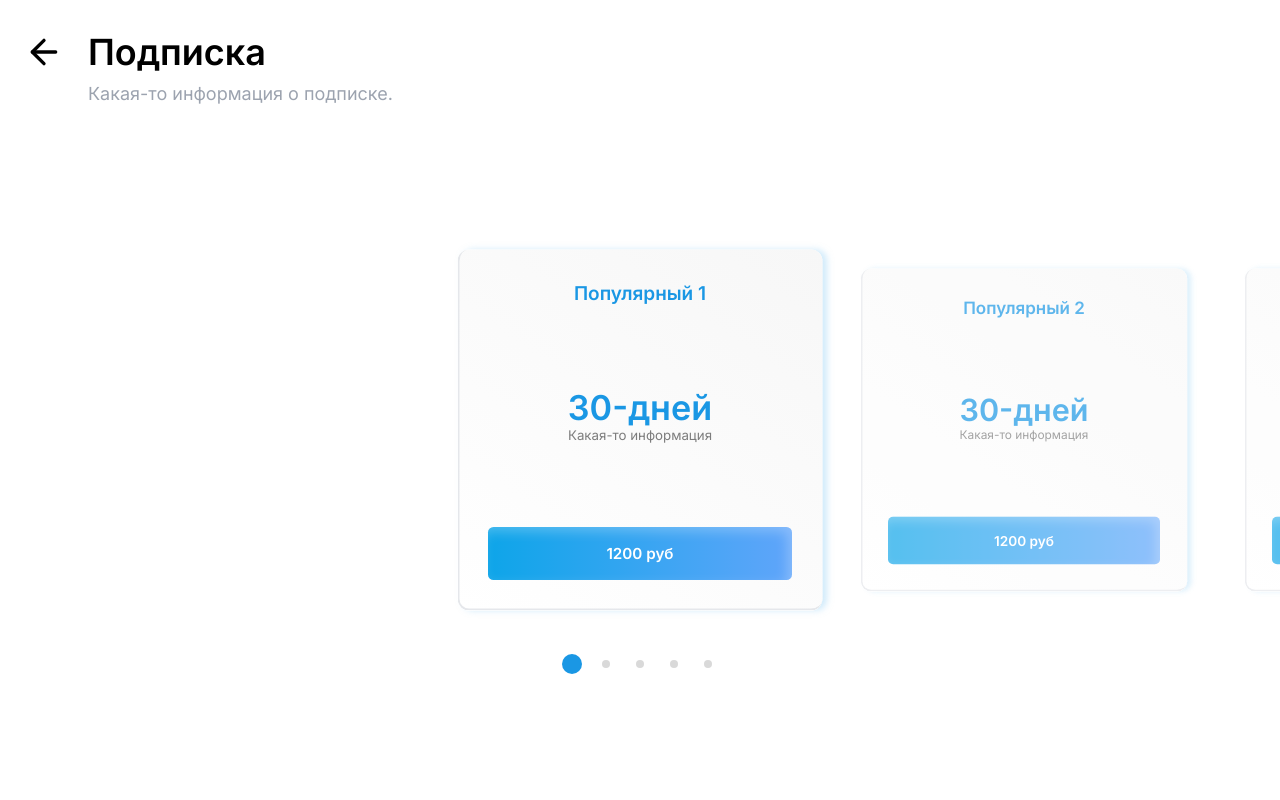
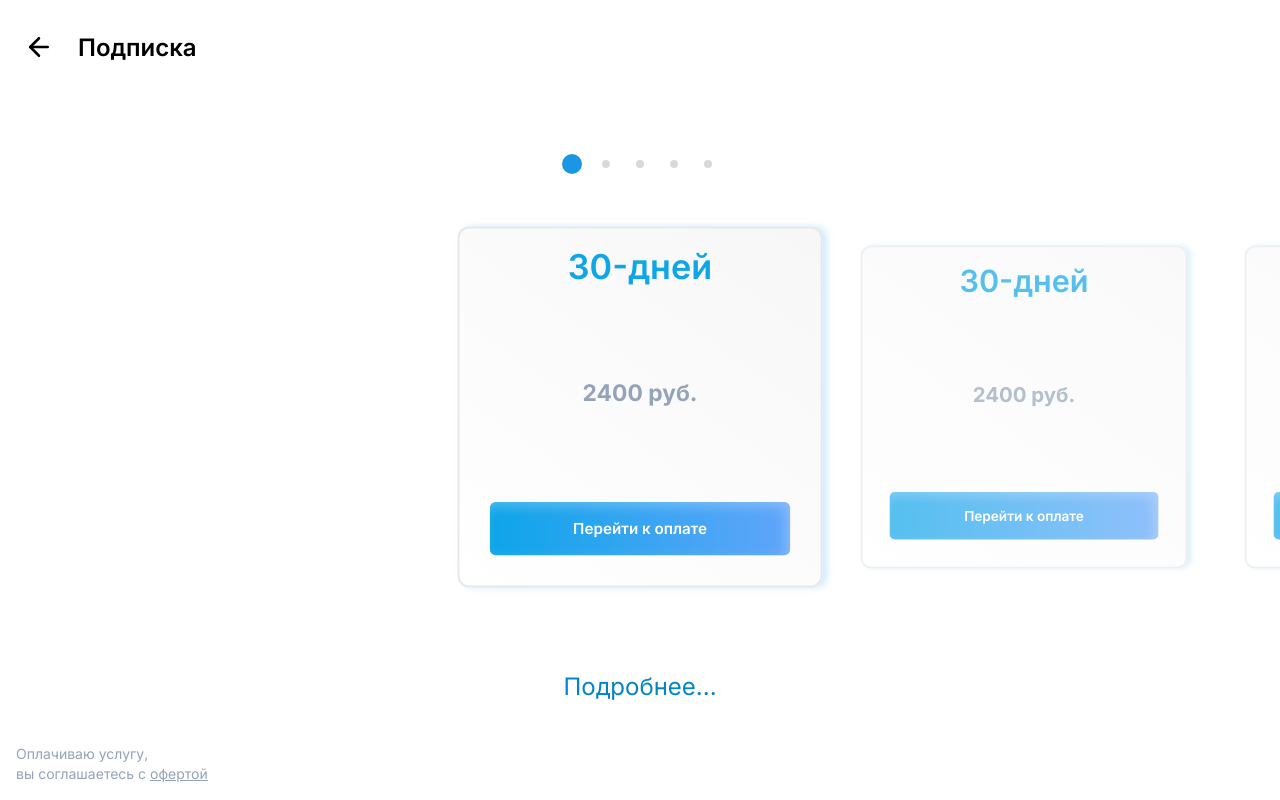
Before and after one commit to VladislavYarikov/sami-paywall, a SvelteKit app: page / in a window 1280 px wide. Built offline with nearby package versions, Linux system fonts and the light colour scheme.

Commit message:
About section added

```diff
--- a/src/routes/+page.svelte
+++ b/src/routes/+page.svelte
@@ -1,11 +1,33 @@
 <script lang="ts">
     import { onMount } from "svelte";
-    import { ArrowLeft } from "lucide-svelte";
+    import { ArrowLeft, ChevronUp } from "lucide-svelte";
+	  import { fade } from "svelte/transition";
+
+
+    let open = $state(false);
+    let listScrollAnimationTime = 500;
+
+
 
     onMount(() => {
       const container = document.querySelector(".scroll-container") as HTMLElement;
       const items = document.querySelectorAll(".scroll-item") as NodeListOf<HTMLElement>;
       const dots = document.querySelectorAll(".scroll-dot") as NodeListOf<HTMLElement>;
+
+        $effect (() => {
+          if (open) {
+            setTimeout(() => {window.scrollBy({
+                top: window.outerHeight/2,
+                behavior: "smooth",
+            });
+            console.log()
+          }, listScrollAnimationTime/2)
+          }
+        });
+
+        window.addEventListener("scroll", () => {
+          if(window.scrollY == 0) open = false;
+        });
 
           function updateSizes() {
             const containerCenter = container.clientWidth / 2;
@@ -48,8 +70,6 @@
             });
           }
 
-
-
         function scrollToItem(event: MouseEvent) {
           const target = event.currentTarget as HTMLElement;
           const containerCenter = container.clientWidth / 2;
@@ -75,56 +95,93 @@
     });
   </script>
 
-  <section class="pt-8 px-6 flex flex-row gap-6">
-    <ArrowLeft size={40} color="#000000" />
+  <section class="pt-8 px-6 flex flex-row gap-6
+  absolute top-0 justify-center">
+      <ArrowLeft size={30} color="#000000" />
       <div class="flex flex-col gap-2">
-        <h1 class="text-4xl font-inter font-semibold">Подписка</h1>
-        <h1 class="text-gray-400 text-lg font-inter">Какая-то информация о подписке.</h1>
+          <h1 class="text-2xl font-inter font-semibold">Подписка</h1>
       </div>
     </section>
 
-  <section class="absolute w-[100vw] top-[30%]
-  flex flex-col items-center justify-center gap-10">
+  <section class="min-h-[100vh] relative flex flex-col pb-6">
+
+      <div class="flex flex-col flex-grow items-center justify-between pt-[20vh]
+      transition-all duration-100">
+        <!-- Dots -->
+        <div class="w-[25vw] max-w-36 flex flex-row justify-between pb-10">
+          {#each Array(5) as _, index}
+            <div class="scroll-dot h-2 w-2 bg-slate-200 transition-all duration-300 rounded-full"></div>
+          {/each}
+        </div>
+
         <div
           class="scroll-container w-full overflow-x-auto flex snap-x snap-mandatory scrollbar-hide px-[50%] scroll-smooth"
         >
+          <!-- The card -->
           {#each Array(5) as _, index}
             <div
               class="relative shadow-[rgba(163,_215,_248,_0.5)_5px_0px_6.4px_0px]
               overflow-hidden
               transition-opacity duration-100 scroll-item snap-center
-      bg-red-500 text-white text-center w-[65vw] max-w-96 p-8
+              border-2 text-white text-center w-[65vw] max-w-96 p-8 pt-5
               flex-col rounded-xl flex-shrink-0 h-[380px] flex items-center justify-between cursor-pointer"
               style="background: linear-gradient(35deg,  #ffffff, #f7f7f7);"
             >
-      <!-- Blue Border at Bottom Left -->
-      <!-- Pseudo-element to create the smooth left and bottom border transition -->
-  <div class="absolute bottom-0 left-0
-  rounded-xl border-l-2 border-b-2 border-[linear-gradient(to_right,black_50%,transparent_100%)]
-  h-full w-full "></div>
 
-      <h1 class="text-[#1A97E4] text-xl font-inter font-semibold">
-        Популярный {index + 1}
+              <h1 class="text-sky-500  text-4xl font-inter font-semibold">30-дней</h1>
+              <h1 class="text-slate-400 text-2xl font-inter font-bold">
+                2400 руб.
               </h1>
-      <div>
-        <h1 class="text-[#1A97E4] text-4xl font-inter font-semibold">30-дней</h1>
-        <h1 class="text-[#7D7D7D] text-sm font-inter font-medium">
-          Какая-то информация
-        </h1>
-      </div>
               <button
                 class="shadow-[inset_-5px_5px_12.5px_0px_rgba(255,_255,_255,_0.25)]
                 bg-gradient-to-r from-sky-500 to-blue-400 text-white text-base font-inter font-semibold px-4 py-4 rounded-md w-full"
               >
-        1200 руб
+                Перейти к оплате
               </button>
           </div>
-
           {/each}
         </div>
-    <div class="w-[25vw] max-w-36 flex flex-row justify-between">
-        {#each Array(5) as _, index}
-          <div class="scroll-dot h-2 w-2 bg-slate-200 transition-all duration-300 rounded-full"></div>
+
+        <!-- About -->
+        <button
+          class="text-sky-600 text-2xl font-inter z-50 transition-all duration-500 justify-between items-center flex flex-col"
+          on:click={() => open = !open}
+        >
+          {#if open}
+            <span in:fade={{ duration: 1000 }} out:fade={{ duration: 100 } } class="h-0 py-20 flex items-center">
+              <ChevronUp size={80} color="#2177AD" />
+            </span>
+          {:else}
+            <span in:fade={{ duration: 1000 }} out:fade={{ duration: 100 }} class="h-0 py-20 flex items-center">
+              Подробнее...
+            </span>
+          {/if}
+        </button>
+
+        <div
+          class="list w-full block overflow-hidden transition-all duration-{listScrollAnimationTime} ease-in-out
+          "
+          style="height: {open ? '100vh' : '0px'}"
+        >
+          <div class="pt-0 pb-20 px-7 flex flex-col
+          justify-between h-full">
+            {#each Array(2) as _, index}
+              <div class="w-full h-auto flex flex-col rounded-xl bg-white gap-5 p-10"
+              style="filter: drop-shadow(0 4px 4px rgba(163, 215, 248, 0.5)); box-shadow: inset 0 4px 4px rgba(163, 215, 248, 0.5);">
+                <h1 class="text-sky-600 text-3xl font-inter font-bold text-center">Заголовок {index}</h1>
+                <h1 class="font-inter text-left">Какая-то информация. Инфа фафваКакая-то информация. Какая-то информация. Какая-то информация. Какая-то информация.</h1>
+              </div>
             {/each}
+            <div class="w-full h-auto flex flex-col rounded-xl bg-sky-500 gap-5 p-5"
+              style="filter: drop-shadow(0 4px 4px rgba(163, 215, 248, 0.5)); box-shadow: inset 0 4px 4px rgba(163, 215, 248, 0.5);">
+                <h1 class="text-white text-xl font-inter font-bold text-center">Подключить премиум аккаунт</h1>
+               </div>
+          </div>
+        </div>
+      </div>
+
+    <div class="w-full flex text-slate-400  text-sm font-inter p-4 absolute bottom-0">
+      <h1>Оплачиваю услугу, <br>
+        вы соглашаетесь с <u><a href="">офертой</a></u></h1>
     </div>
   </section>
```
Lines whose indentation alone changed are shown as unchanged.
